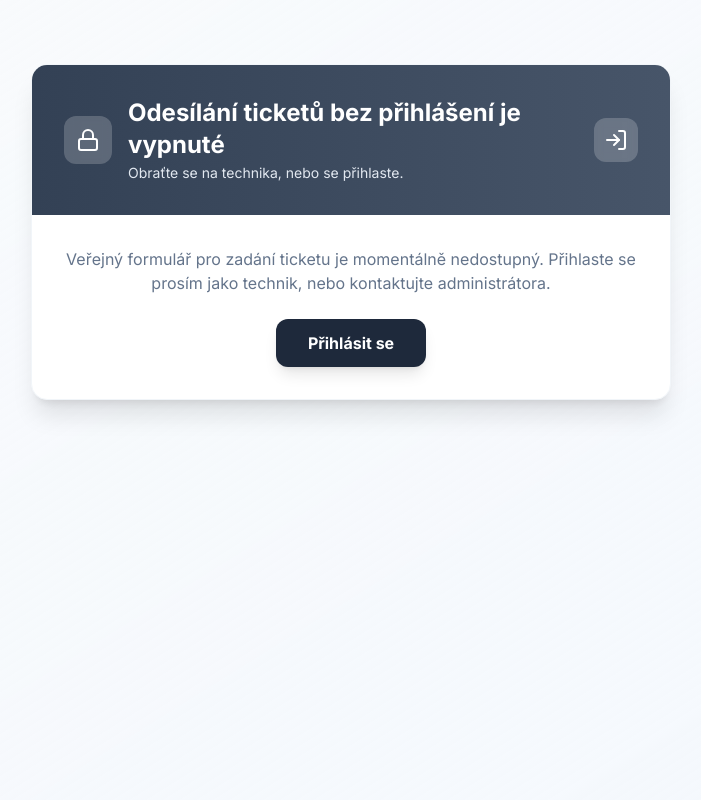
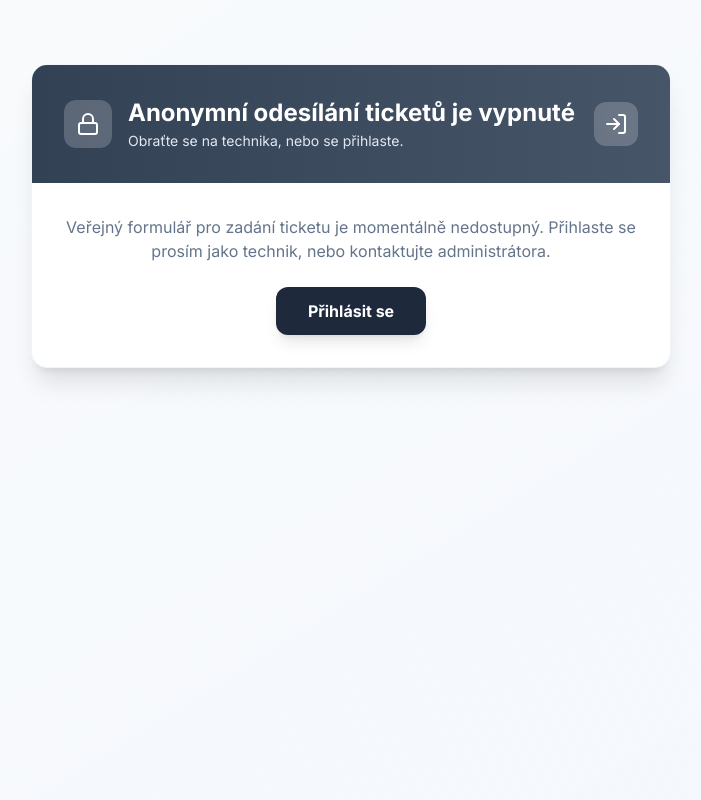
Before and after one commit to koudelkaMatej/Maturitni_projekty_IT4_2026-2027, a PHP site: page / in a window 1280 px wide. Shown: the whole page, without its empty margins (289-990 px from the left). Run offline with PHP 8.4, Linux system fonts and the light colour scheme.

Commit message:
fix: update ticket submission text for clarity

```diff
--- a/blaha.robin/index.php
+++ b/blaha.robin/index.php
@@ -115,7 +115,7 @@ if ($guestAuthenticated) {
                                         <i data-lucide="lock" size="28"></i>
                                     </div>
                                     <div>
-                                        <h2 class="text-xl md:text-2xl font-bold">Odesílání ticketů bez přihlášení je
+                                        <h2 class="text-xl md:text-2xl font-bold">Anonymní odesílání ticketů je
                                             vypnuté</h2>
                                         <p class="text-slate-200 text-sm mt-0.5">Obraťte se na technika, nebo se
                                             přihlaste.</p>
```
